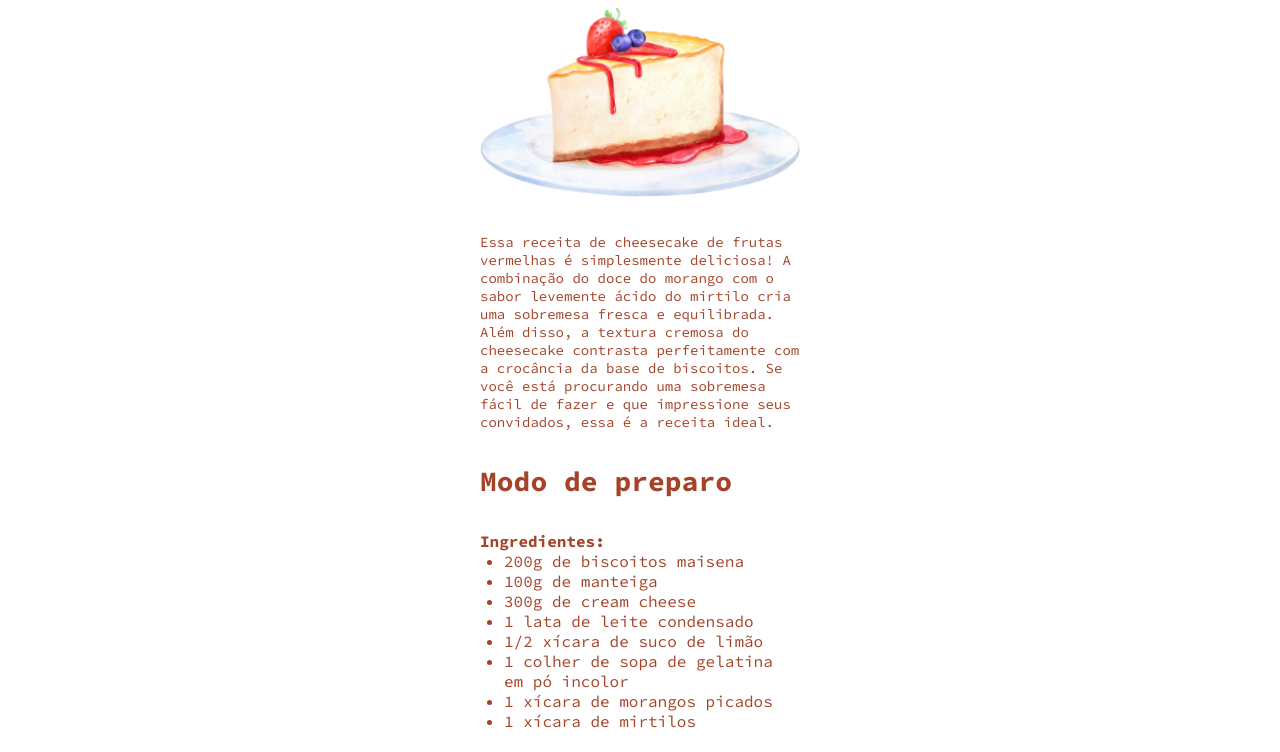
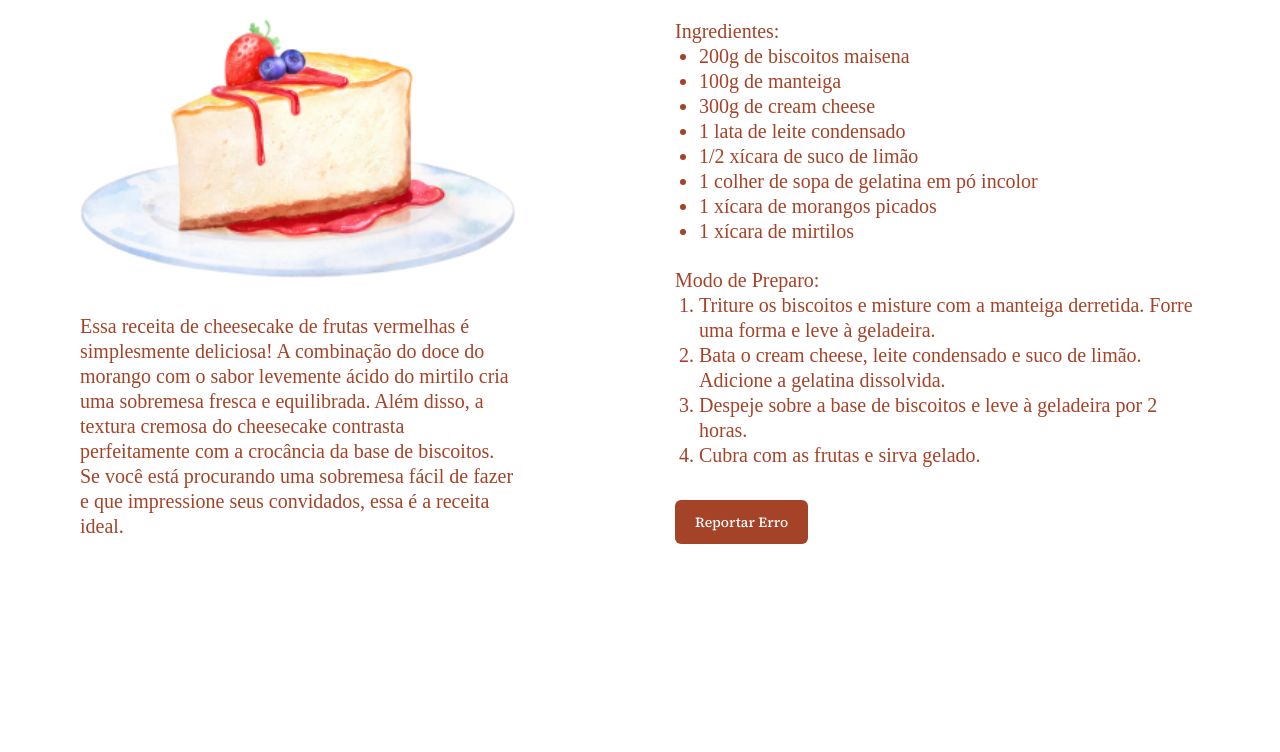
Before and after one commit to guipradocardoso/recriando-layout-04, a plain HTML site: page index.html in a window 1280 px wide. Shown: the part 153-905 px from the top of the page. After the commit the page ends 800 px from the top, so only its background shows below. Drawn offline with Linux system fonts and the light colour scheme; a web font is replaced by a local one.

Commit message:
finished layout for desktop

```diff
--- a/index.html
+++ b/index.html
@@ -8,9 +8,10 @@
     <title>Cheese Cake</title>
 
     <link
-      href="https://fonts.googleapis.com/css2?family=Source+Code+Pro:wght@400;700&family=Source+Serif+4:wght@500&display=swap"
+      href="https://fonts.googleapis.com/css2?family=Source+Serif+4:wght@500&family=Source+Serif+Pro:wght@400;700&display=swap"
       rel="stylesheet"
     />
+
     <link rel="stylesheet" href="./style.css" />
   </head>
   <body>
--- a/style.css
+++ b/style.css
@@ -7,18 +7,13 @@
 }
 
 :root {
-  font-family: "Source Code Pro", monospace;
+  font-family: "Source Code Pro";
   font-size: 62.5%;
 }
 
 body {
   color: #a54328;
   font-size: 1.6rem;
-}
-
-img {
-  width: 100%;
-  margin-block: 3.2rem;
 }
 
 main {
@@ -32,8 +27,13 @@ main {
   gap: 3.2rem;
 }
 
+img {
+  width: 100%;
+  margin-block: 3.2rem;
+}
+
 button {
-  font-family: "Source Serif 4" serif;
+  font-family: "Source Serif 4", serif;
   background-color: #a54328;
   color: #fff;
   border: 0;
@@ -42,18 +42,20 @@ button {
   margin-top: 3.2rem;
 }
 
+h2 {
+  margin-bottom: 3.2rem;
+}
+
 h1,
 h2 {
   font-size: 2.8rem;
   line-height: 3.6rem;
 }
 
-h2 {
-  margin-bottom: 3.2rem;
-}
-
 p,
-li strong {
+li,
+strong {
+  font-weight: 400;
   font-size: 1.4rem;
   line-height: 1.8rem;
 }
@@ -67,11 +69,12 @@ ul {
   margin-bottom: 2.4rem;
 }
 
-@media (min-width: 1120) {
+@media (min-width: 1120px) {
   main {
     flex-direction: row;
     max-width: fit-content;
     gap: 16rem;
+    padding: 9rem 6rem;
   }
 
   .recipe {
@@ -82,8 +85,27 @@ ul {
     max-width: 52.5rem;
   }
 
-  main > div {
+  h1,
+  h2 {
+    font-size: 4rem;
+    line-height: 5rem;
+  }
+
+  p,
+  li,
+  strong {
+    font-size: 2rem;
+    line-height: 2.5rem;
+  }
+
+  button {
+    padding: 1rem 2rem;
+    font-size: 1.4rem;
+    line-height: 2.4rem;
+  }
+
+  /* main > div {
     flex: 1;
     max-width: 50rem;
-  }
+  } */
 }
```
